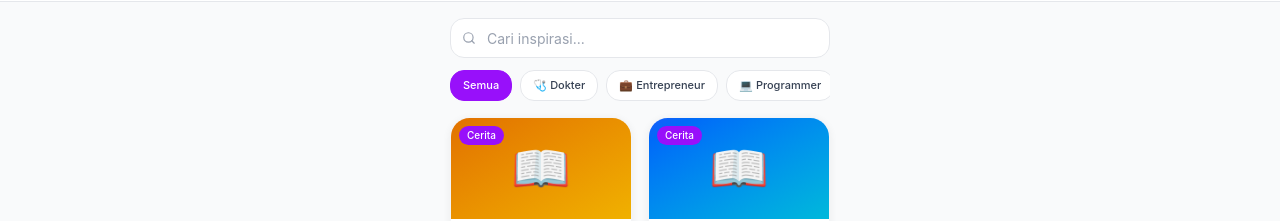
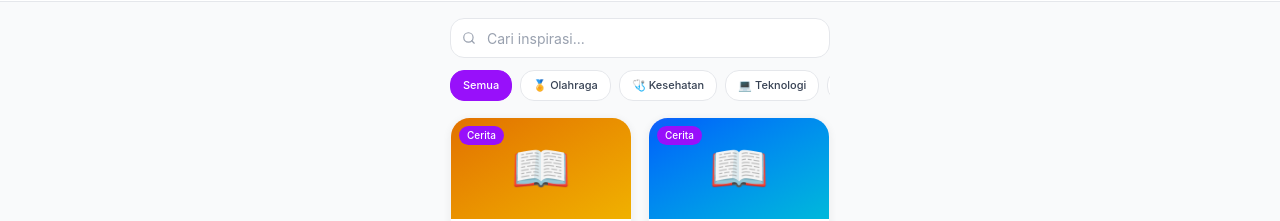
Before and after one commit to beautifio/beautifio, a Next.js app in the folder apps/web/: page /inspiration in a window 1280 px wide. Shown: the part 129-350 px from the top of the page. Built offline with nearby package versions, Linux system fonts and the light colour scheme.

Commit message:
fix: group inspiration filters by category (sports/health/tech/business/creative), fix related items cross-pollination

```diff
--- a/apps/web/src/app/(app)/inspiration/[slug]/page.tsx
+++ b/apps/web/src/app/(app)/inspiration/[slug]/page.tsx
@@ -19,7 +19,7 @@ export default function InspirationDetailPage({ params }: { params: Promise<{ sl
     return allItems
       .filter((i) => i.id !== item.id && (
         i.dreamSlugs.some((s) => item.dreamSlugs.includes(s)) ||
-        i.tags.some((t) => item.tags.includes(t))
+        (item.dreamSlugs.length === 0 && i.tags.some((t) => item.tags.includes(t)))
       ))
       .slice(0, 3);
   }, [item]);
--- a/apps/web/src/app/(app)/inspiration/page.tsx
+++ b/apps/web/src/app/(app)/inspiration/page.tsx
@@ -5,17 +5,15 @@ import { useRouter } from "next/navigation";
 import { Search, Clock, Sparkles, BookOpen } from "lucide-react";
 import {
   getAllInspiration, getInspirationGrouped, getInspirationForDream,
-  searchInspiration, DREAM_MAP,
+  getInspirationForCategory, searchInspiration, DREAM_MAP, DREAM_CATEGORIES,
 } from "@/lib/inspiration-data";
-import type { InspirationItem } from "@/lib/inspiration-data";
+import type { InspirationItem, DreamCategory } from "@/lib/inspiration-data";
 
 const TABS = [
   { key: "for-you", label: "Untukmu", icon: Sparkles },
   { key: "stories", label: "Cerita", icon: BookOpen },
   { key: "articles", label: "Artikel", icon: BookOpen },
 ];
-
-const DREAM_SLUGS = Object.keys(DREAM_MAP);
 
 function InspirationCard({ item }: { item: InspirationItem }) {
   const router = useRouter();
@@ -70,6 +68,7 @@ function InspirationCard({ item }: { item: InspirationItem }) {
 export default function InspirationPage() {
   const [activeTab, setActiveTab] = useState("for-you");
   const [searchQuery, setSearchQuery] = useState("");
+  const [selectedCategory, setSelectedCategory] = useState<string | null>(null);
   const [selectedDream, setSelectedDream] = useState<string | null>(null);
 
   const all = getAllInspiration();
@@ -77,10 +76,11 @@ export default function InspirationPage() {
 
   const forYou = useMemo(() => {
     let items = all;
+    if (selectedCategory && !selectedDream) items = getInspirationForCategory(selectedCategory);
     if (selectedDream) items = getInspirationForDream(selectedDream);
     if (searchQuery) items = searchInspiration(searchQuery);
     return items;
-  }, [selectedDream, searchQuery]);
+  }, [selectedCategory, selectedDream, searchQuery]);
 
   const filteredStories = useMemo(() => {
     if (!searchQuery) return stories;
@@ -146,33 +146,67 @@ export default function InspirationPage() {
         </div>
 
         {activeTab === "for-you" && !searchQuery && (
+          <div className="space-y-2">
+            {/* Category row */}
             <div className="flex gap-2 overflow-x-auto scrollbar-none">
               <button
-              onClick={() => setSelectedDream(null)}
+                onClick={() => { setSelectedCategory(null); setSelectedDream(null); }}
                 className={`flex-shrink-0 px-3 py-1.5 rounded-lg text-[11px] font-medium border transition-all cursor-pointer ${
-                !selectedDream
+                  !selectedCategory && !selectedDream
                     ? "bg-purple-600 text-white border-purple-600"
                     : "bg-white text-gray-700 border-gray-200 hover:border-purple-300"
                 }`}
               >
                 Semua
               </button>
-            {DREAM_SLUGS.map((slug) => {
-              const dream = DREAM_MAP[slug];
-              return (
+              {DREAM_CATEGORIES.map((cat) => (
                 <button
-                  key={slug}
-                  onClick={() => setSelectedDream(slug === selectedDream ? null : slug)}
+                  key={cat.slug}
+                  onClick={() => {
+                    if (selectedCategory === cat.slug) {
+                      setSelectedCategory(null);
+                    } else {
+                      setSelectedCategory(cat.slug);
+                      setSelectedDream(null);
+                    }
+                  }}
                   className={`flex-shrink-0 px-3 py-1.5 rounded-lg text-[11px] font-medium border transition-all cursor-pointer ${
-                    selectedDream === slug
+                    selectedCategory === cat.slug && !selectedDream
                       ? "bg-purple-600 text-white border-purple-600"
                       : "bg-white text-gray-700 border-gray-200 hover:border-purple-300"
                   }`}
                 >
-                  {dream.emoji} {dream.title}
+                  {cat.emoji} {cat.label}
                 </button>
-              );
-            })}
+              ))}
+            </div>
+
+            {/* Sub-dream chips — show when a category is active */}
+            {selectedCategory && !selectedDream && (
+              <div className="flex gap-1.5 overflow-x-auto scrollbar-none">
+                {DREAM_CATEGORIES.find((c) => c.slug === selectedCategory)?.dreams.map((d) => (
+                  <button
+                    key={d.slug}
+                    onClick={() => setSelectedDream(d.slug)}
+                    className="flex-shrink-0 px-2.5 py-1 rounded-md text-[10px] font-medium border border-purple-200 bg-purple-50 text-purple-700 hover:bg-purple-100 transition-all cursor-pointer"
+                  >
+                    {d.emoji} {d.title}
+                  </button>
+                ))}
+              </div>
+            )}
+
+            {/* Active dream indicator */}
+            {selectedDream && (
+              <div className="flex items-center gap-1.5">
+                <button
+                  onClick={() => setSelectedDream(null)}
+                  className="flex-shrink-0 px-2.5 py-1 rounded-md text-[10px] font-medium bg-purple-600 text-white border border-purple-600 transition-all cursor-pointer"
+                >
+                  {DREAM_MAP[selectedDream]?.emoji} {DREAM_MAP[selectedDream]?.title} ✕
+                </button>
+              </div>
+            )}
           </div>
         )}
       </div>
--- a/apps/web/src/lib/inspiration-data.ts
+++ b/apps/web/src/lib/inspiration-data.ts
@@ -14,17 +14,32 @@ export interface InspirationItem {
   publishedAt: string;
 }
 
-const DREAM_MAP: Record<string, { title: string; emoji: string }> = {
-  doctor: { title: "Dokter", emoji: "🩺" },
-  entrepreneur: { title: "Entrepreneur", emoji: "💼" },
-  programmer: { title: "Programmer", emoji: "💻" },
-  athlete: { title: "Atlet", emoji: "🏅" },
-  musician: { title: "Musisi", emoji: "🎵" },
-  "content-creator": { title: "Content Creator", emoji: "🎨" },
-  "football-player": { title: "Pemain Bola", emoji: "⚽" },
-  runner: { title: "Pelari", emoji: "🏃" },
-  "digital-marketer": { title: "Digital Marketer", emoji: "📱" },
+export interface DreamCategory {
+  slug: string;
+  label: string;
+  emoji: string;
+  dreams: { slug: string; title: string; emoji: string }[];
+}
+
+const DREAM_MAP: Record<string, { title: string; emoji: string; category: string }> = {
+  doctor: { title: "Dokter", emoji: "🩺", category: "health" },
+  entrepreneur: { title: "Entrepreneur", emoji: "💼", category: "business" },
+  programmer: { title: "Programmer", emoji: "💻", category: "tech" },
+  athlete: { title: "Atlet", emoji: "🏅", category: "sports" },
+  musician: { title: "Musisi", emoji: "🎵", category: "creative" },
+  "content-creator": { title: "Content Creator", emoji: "🎨", category: "creative" },
+  "football-player": { title: "Pemain Bola", emoji: "⚽", category: "sports" },
+  runner: { title: "Pelari", emoji: "🏃", category: "sports" },
+  "digital-marketer": { title: "Digital Marketer", emoji: "📱", category: "business" },
 };
+
+export const DREAM_CATEGORIES: DreamCategory[] = [
+  { slug: "sports", label: "Olahraga", emoji: "🏅", dreams: ["athlete", "football-player", "runner"].map((s) => ({ slug: s, ...DREAM_MAP[s] })) },
+  { slug: "health", label: "Kesehatan", emoji: "🩺", dreams: ["doctor"].map((s) => ({ slug: s, ...DREAM_MAP[s] })) },
+  { slug: "tech", label: "Teknologi", emoji: "💻", dreams: ["programmer"].map((s) => ({ slug: s, ...DREAM_MAP[s] })) },
+  { slug: "business", label: "Bisnis", emoji: "💼", dreams: ["entrepreneur", "digital-marketer"].map((s) => ({ slug: s, ...DREAM_MAP[s] })) },
+  { slug: "creative", label: "Kreatif", emoji: "🎨", dreams: ["musician", "content-creator"].map((s) => ({ slug: s, ...DREAM_MAP[s] })) },
+];
 
 const DATA: InspirationItem[] = [
   // ===== STORIES =====
@@ -234,6 +249,13 @@ export function getInspirationForDream(dreamSlug: string): InspirationItem[] {
   return DATA.filter((item) => item.dreamSlugs.includes(dreamSlug));
 }
 
+export function getInspirationForCategory(categorySlug: string): InspirationItem[] {
+  const cat = DREAM_CATEGORIES.find((c) => c.slug === categorySlug);
+  if (!cat) return [];
+  const slugs = cat.dreams.map((d) => d.slug);
+  return DATA.filter((item) => item.dreamSlugs.some((s) => slugs.includes(s)));
+}
+
 export function getInspirationGrouped(): {
   stories: InspirationItem[];
   articles: InspirationItem[];
```
Lines whose indentation alone changed are shown as unchanged.
